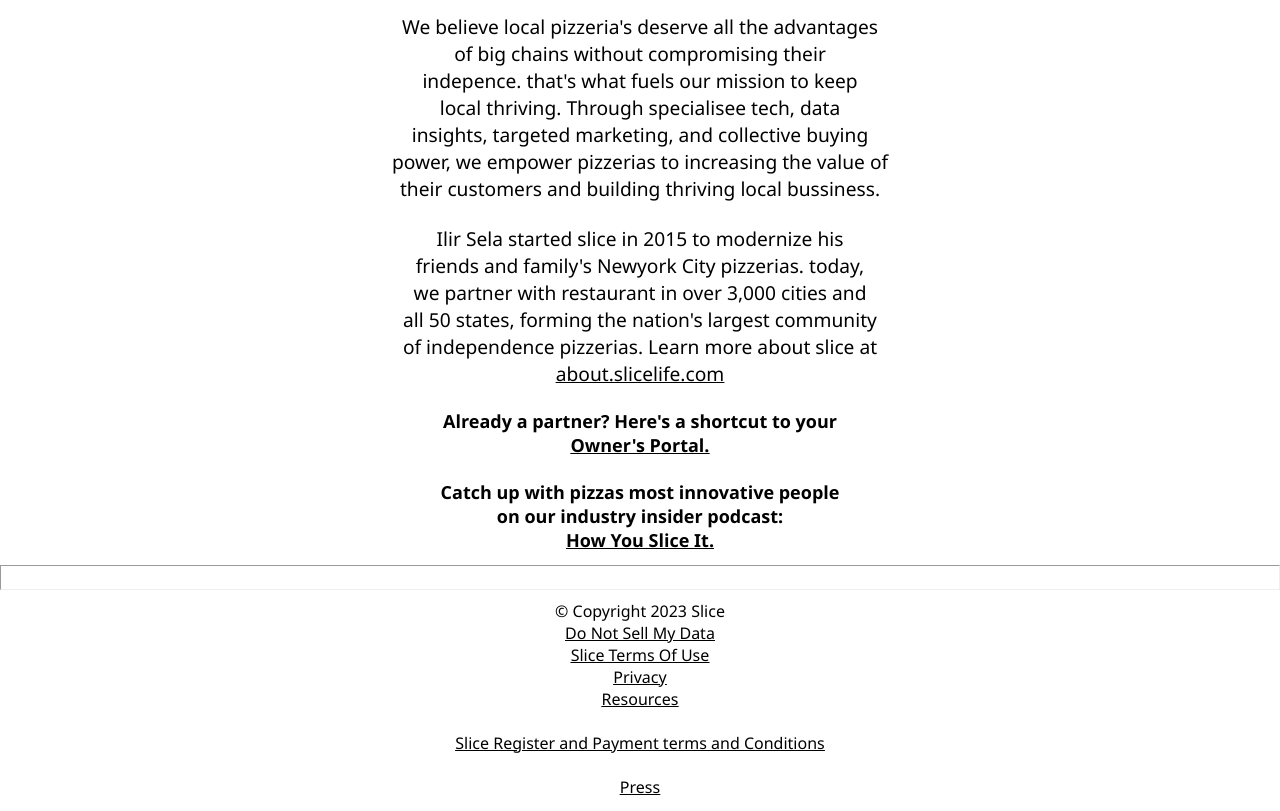
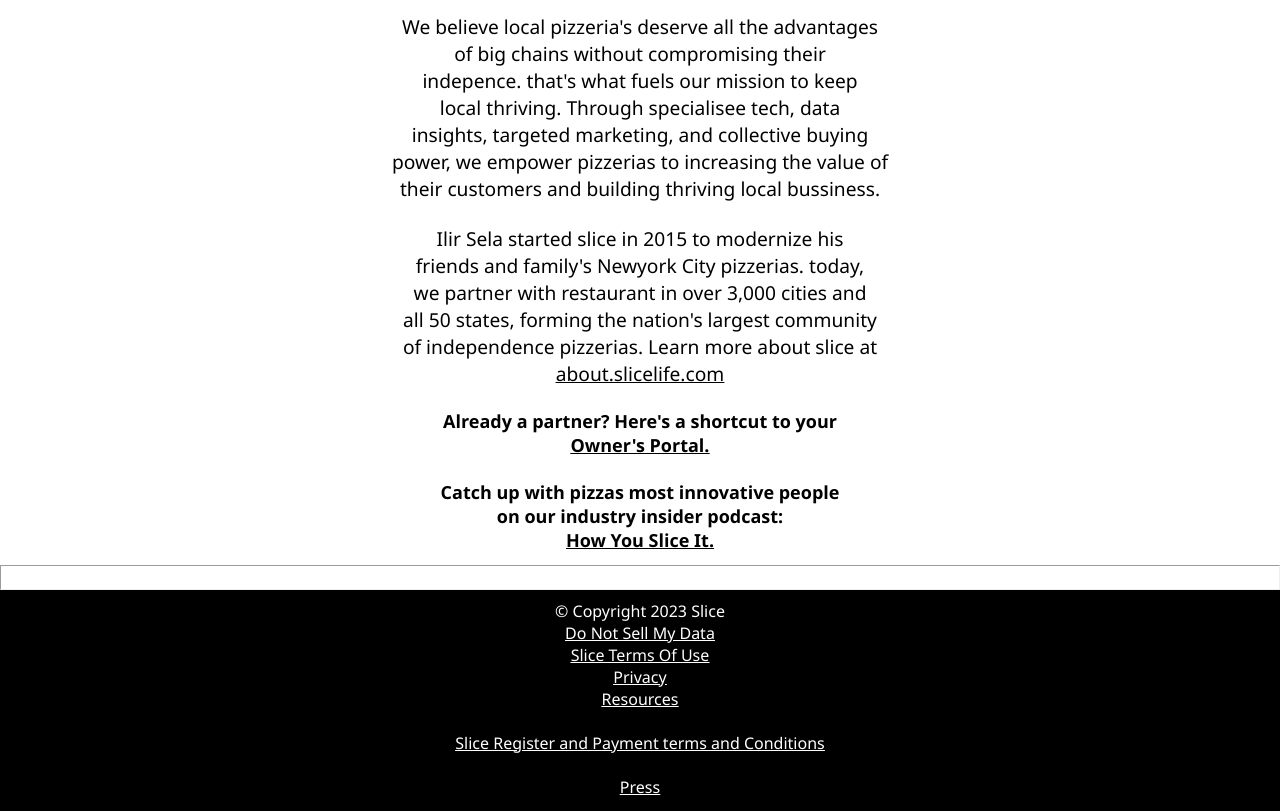
Before and after one commit to Thonywhyte/project1-2382, a plain HTML site: page index.html in a window 1280 px wide. Shown: the part 5664-6475 px from the top of the page. Drawn offline with Linux system fonts and the light colour scheme.

Commit message:
Update index.css

```diff
--- a/index.css
+++ b/index.css
@@ -234,14 +234,15 @@ hr{
     float:none;
     display: flex;
     flex-direction: column;
-    color: black;
+    background-color: black;
+    color: white;
     text-align: center;
     padding-top: 10px;
     padding-bottom: 1%;
 }
 
 .COPYRIGHT a{
-    color: black;
+    color: white;
 }
 
 section dl{
```
